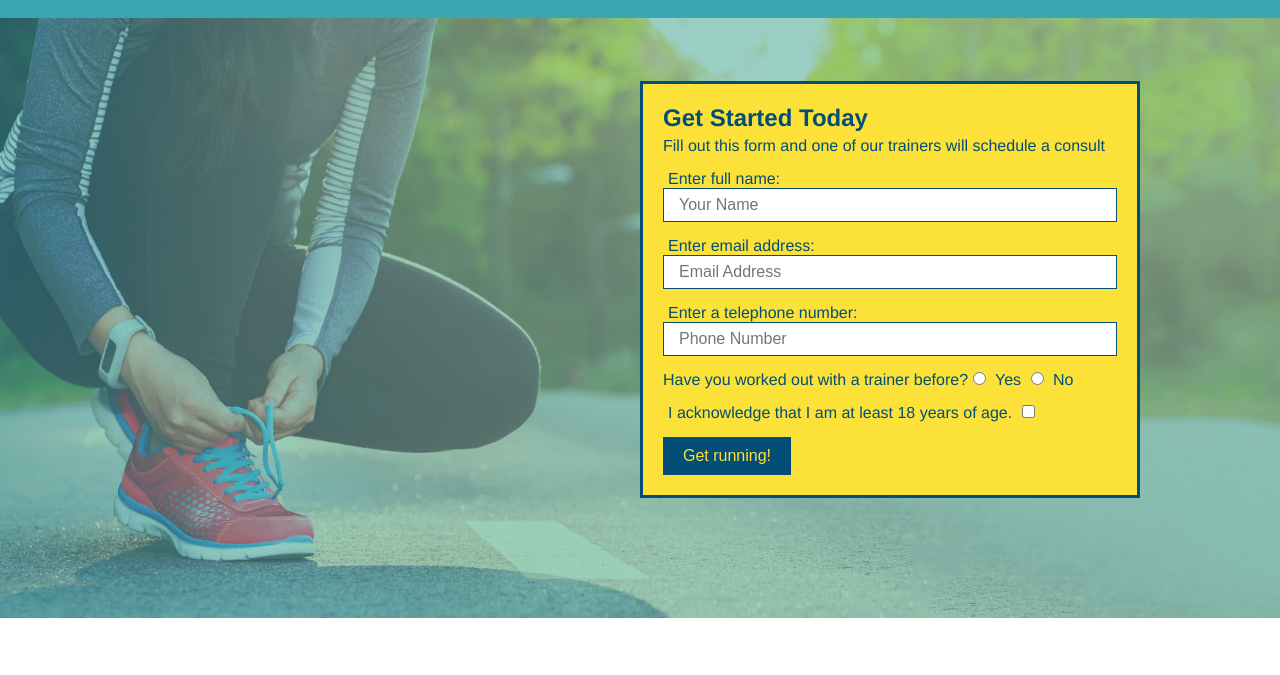
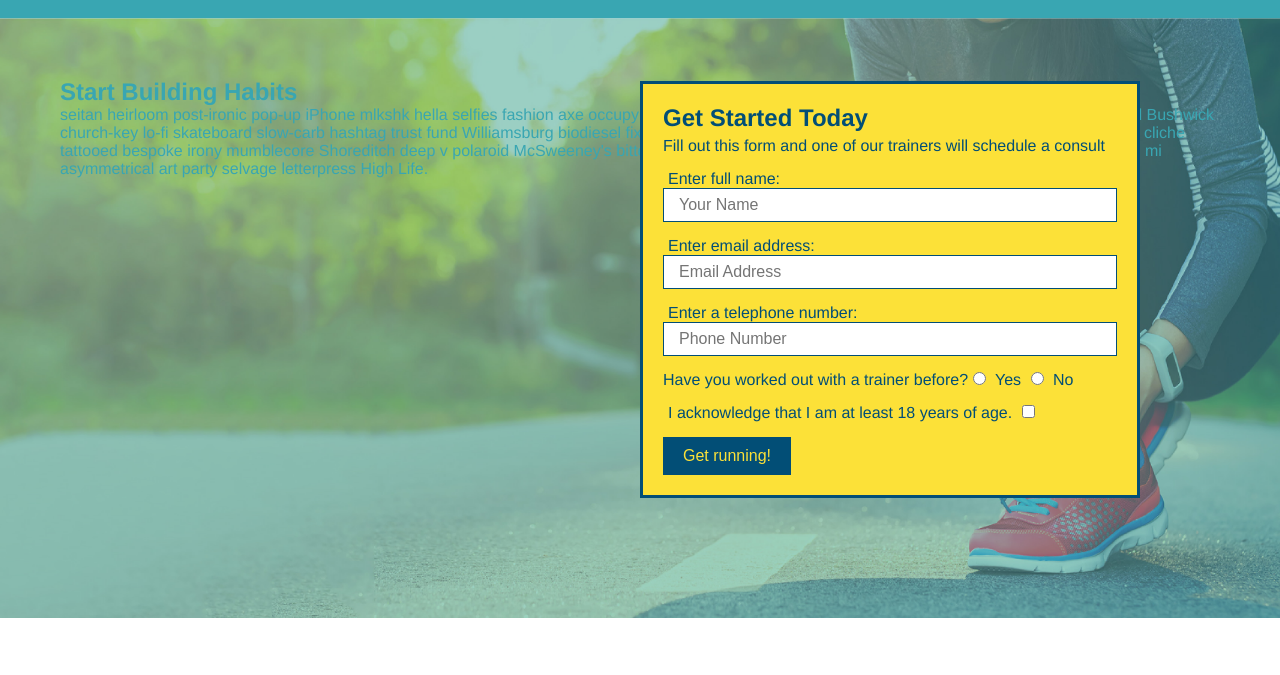
Before and after one commit to amiller0806/run-buddy, a plain HTML site: page index.html in a window 1280 px wide. Shown: the part 64-739 px from the top of the page. Drawn offline with Linux system fonts and the light colour scheme.

Commit message:
add content to hero, repalce image:

```diff
--- a/assets/css/style.css
+++ b/assets/css/style.css
@@ -72,7 +72,7 @@ section {
 
 /* Hero Style Start */
 .hero {
-  background-image: url('../images/hero-bground.jpeg');
+  background-image: url('../images/hero-bg.jpg');
   height: 600px;
   background-size: cover;
   background-position: center;
--- a/index.html
+++ b/index.html
@@ -39,6 +39,18 @@
 
   <!-- hero/jumbotron -->
   <section class="hero">
+    <div class="hero-cta">
+      <h2>Start Building Habits</h2>
+      <p>
+
+        seitan heirloom post-ironic pop-up iPhone mlkshk hella selfies fashion axe occupy readymade put a bird on it
+        messenger bag Wes Anderson Schlitz plaid Bushwick church-key lo-fi skateboard slow-carb hashtag trust fund
+        Williamsburg biodiesel fixie farm-to-table 8-bit banjo XOXO Banksy chillwave bicycle rights retro cliche
+        tattooed bespoke irony mumblecore Shoreditch deep v polaroid McSweeney's bitters cray gentrify tofu Marfa you
+        probably haven't heard of them yr banh mi asymmetrical art party selvage letterpress High Life.
+
+      </p>
+    </div>
     <div class="hero-form">
       <h3>Get Started Today</h3>
       <p>Fill out this form and one of our trainers will schedule a consult</p>
```
Also changed, not shown: assets/images/hero-bg.jpg (added), assets/images/hero-bground.jpeg (deleted), 1 other file.
